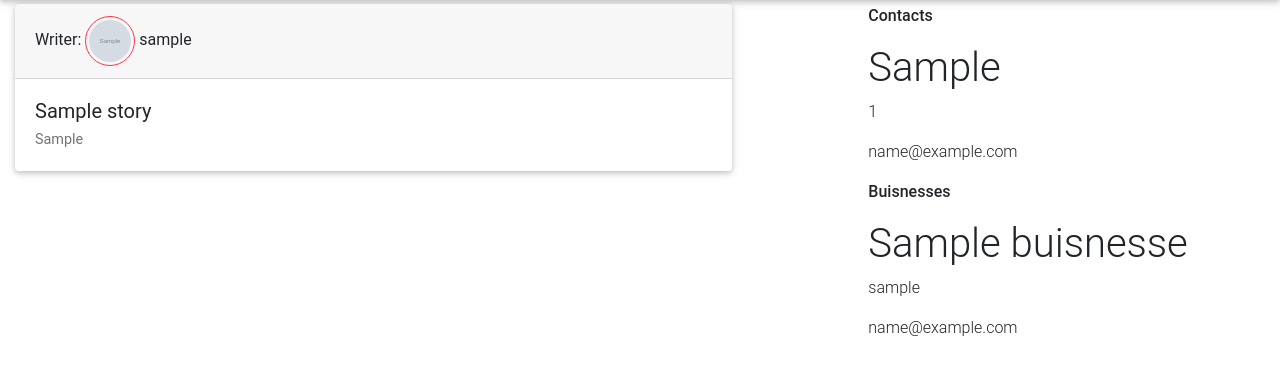
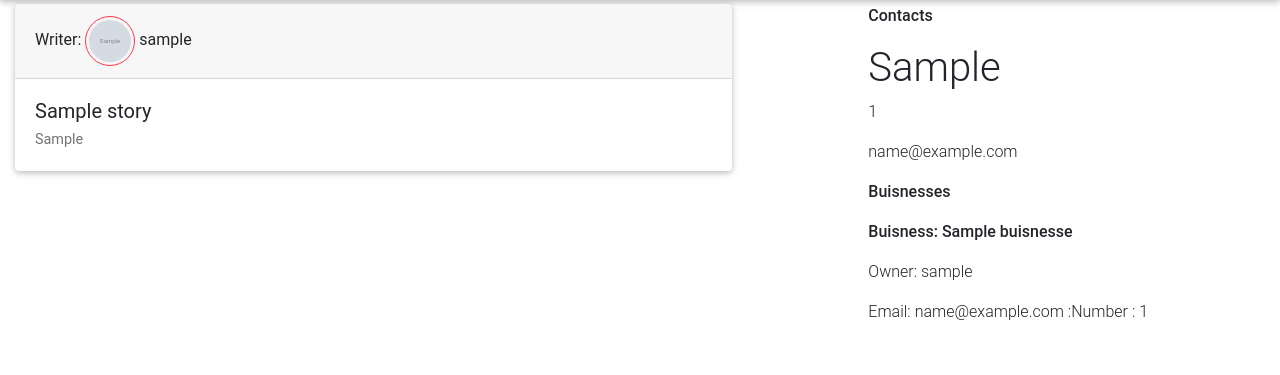
Before and after one commit to Nyota254/Neighborhood-info-center, a Django app: page / in a window 1280 px wide. Shown: the part 56-431 px from the top of the page. Run offline with Django 3.2, Linux system fonts and the light colour scheme; a user stored in the database is signed in; tables that the repository leaves empty hold one stand-in row (values such as "Sample post"); grey boxes marked "Sample" are stand-in pictures; some libraries are stand-ins or nearby versions.

Commit message:
edit index page view buisness view

```diff
--- a/main/templates/main/index.html
+++ b/main/templates/main/index.html
@@ -39,9 +39,9 @@
                 {% endfor %}
                 <p><strong>Buisnesses</strong></p>
                 {% for buisness in neighborhood_buisnesses %}
-                    <h1>{{ buisness.buisness_name }}</h1>
-                    <p>{{ buisness.user.username }}</p>
-                    <p>{{ buisness.buisness_email }}</p>
+                    <p><strong>Buisness: {{ buisness.buisness_name }}</strong></p>
+                    <p>Owner: {{ buisness.user.username }}</p>
+                    <p>Email: {{ buisness.buisness_email }} :Number : {{buisness.buisness_number}} </p>
                 {% endfor %}
             </div>
         </div>
```
